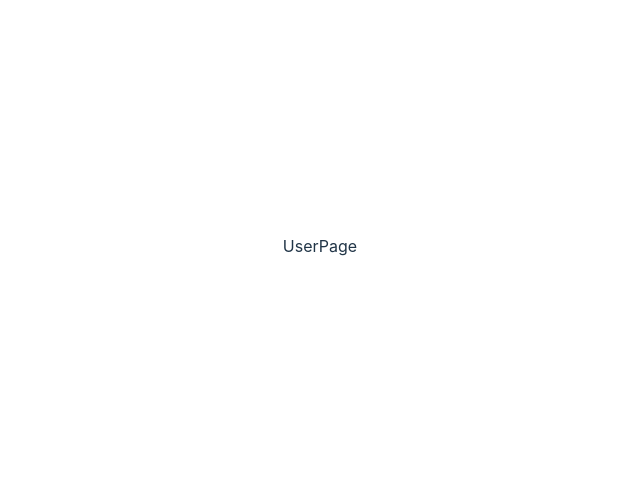
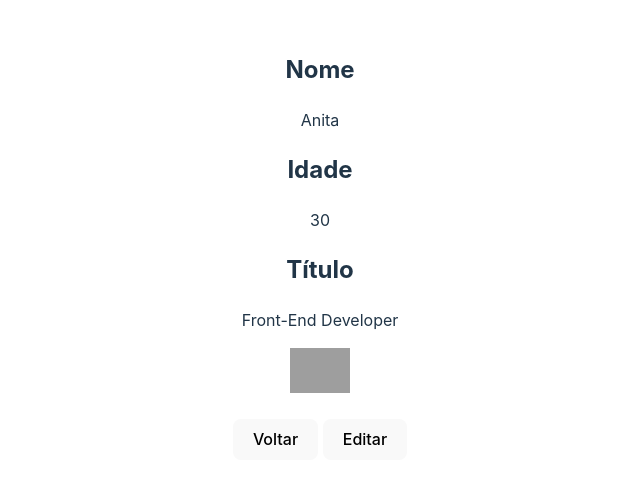
Before and after one commit to cleitoncfs/User-List, a React (Vite) app: page /1 in a window 1280 px wide. Shown: the part 154-638 px from the top of the page, without its empty margins (320-960 px from the left). Built offline with nearby package versions, Linux system fonts and the light colour scheme; grey boxes are pictures that could not be loaded.

Commit message:
single user page

```diff
--- a/src/App.jsx
+++ b/src/App.jsx
@@ -1,5 +1,7 @@
+import { useState } from 'react'
 import './App.css'
 import { Routes, Route } from 'react-router-dom'
+import usersJSON from './assets/users.json'
 import UsersPage from './pages/UsersPage/UsersPage'
 import NewUserPage from './pages/NewUserPage/NewUserPage'
 import UserPage from './pages/UserPage/UserPage'
@@ -7,20 +9,22 @@ import EditUserPage from './pages/EditUserPage/EditUserPage'
 
 function App() {
 
+  const [users, setUsers] = useState(usersJSON)
+
   return (<>
 
     <Routes>
-      <Route path='/' element={<UsersPage />} />
-      <Route path='/new' element={<NewUserPage />} />
-      <Route path='/:userId' element={<UserPage />} />
-      <Route path='/edit/:userId' element={<EditUserPage />} />
+      <Route path='/' element={<UsersPage users={users} setUsers={setUsers} />} />
+      <Route path='/new' element={<NewUserPage users={users} />} />
+      <Route path='/:userId' element={<UserPage users={users} />} />
+      <Route path='/edit/:userId' element={<EditUserPage users={users} />} />
       <Route path='*' element={<div>404 Page!</div>} />
     </Routes>
-
-    {/* <UsersPage /> */}
 
   </>)
 
 }
 
+// CRUD -> RD
+
 export default App
--- a/src/components/User/User.jsx
+++ b/src/components/User/User.jsx
@@ -1,4 +1,5 @@
 import React from 'react'
+import { Link } from 'react-router-dom'
 import "./User.css"
 
 function User(props) {
@@ -11,9 +12,11 @@ function User(props) {
 
     return (
         <div className='user'>
-            <div className='info'>
-                {user.name}
-            </div>
+            <Link to={`/${user.id}`}>
+                <div className='info'>
+                    {user.name}
+                </div>
+            </Link>
             <div className='info'>
                 {user.age}
             </div>
@@ -26,7 +29,8 @@ function User(props) {
             <button onClick={handleClick}>
                 Eliminar
             </button>
-        </div>
+        </div >
+
     )
 }
 
--- a/src/pages/UserPage/UserPage.jsx
+++ b/src/pages/UserPage/UserPage.jsx
@@ -1,9 +1,37 @@
 import React from 'react'
+import { useParams, Link } from 'react-router-dom'
 
-function UserPage() {
-  return (
-    <div>UserPage</div>
-  )
+function UserPage(props) {
+
+    const { users } = props
+    const { userId } = useParams()
+
+    // Encontrar o primeiro user com o ID do URL.
+    const user = users.find(user => user.id == userId)
+
+    return (
+        <div className='App'>
+
+            {!user
+                ? <>404 - User not Found</>
+                : <>
+
+                    <div className='user'>
+
+                        <h2>Nome</h2><p>{user.name}</p>
+                        <h2>Idade</h2><p>{user.age}</p>
+                        <h2>Título</h2><p>{user.position}</p>
+                        <img width={200} src={user.image} />
+
+                    </div>
+
+                    <Link to={`/`}> <button>Voltar</button> </Link>
+                    <Link to={`/`}> <button>Editar</button> </Link>
+
+                </>}
+
+        </div>
+    )
 }
 
 export default UserPage
--- a/src/pages/UsersPage/UsersPage.jsx
+++ b/src/pages/UsersPage/UsersPage.jsx
@@ -1,42 +1,13 @@
 import React from 'react'
-import usersJSON from './../../assets/users.json'
 import User from './../../components/User/User'
-import { useState } from 'react'
 
-function UsersPage() {
-    const [users, setUsers] = useState(usersJSON)
+function UsersPage(props) {
 
-    // Código estranho do stor - não esquecer de estudar a função .sort()
-    const obterNovoUser = () => {
-        const sortedUsers = users.sort((a, b) => a.id - b.id)
-        const userWithHighestID = sortedUsers[sortedUsers.length - 1]
-        const newId = userWithHighestID.id + 1
-
-        const newUser = {
-            ...users[0],
-            id: newId
-        }
-        return newUser
-    }
+    const { users, setUsers } = props
 
     const eliminarUser = (idParaEliminar) => {
         let usersCopy = [...users]
-
         usersCopy = usersCopy.filter(user => user.id !== idParaEliminar)
-
-        setUsers(usersCopy)
-    }
-
-    const adicionarUser = () => {
-        const newUser = obterNovoUser()
-
-        // Criar Cópia
-        let usersCopy = [...users]
-
-        // Adicionar User
-        usersCopy.push(newUser)
-
-        // Setar Cópia
         setUsers(usersCopy)
     }
 
@@ -49,7 +20,7 @@ function UsersPage() {
                 user={user} />
             )}
 
-            <button onClick={adicionarUser}> Adicionar User </button>
+            <button> Adicionar User </button>
         </div>
     )
 }
```
